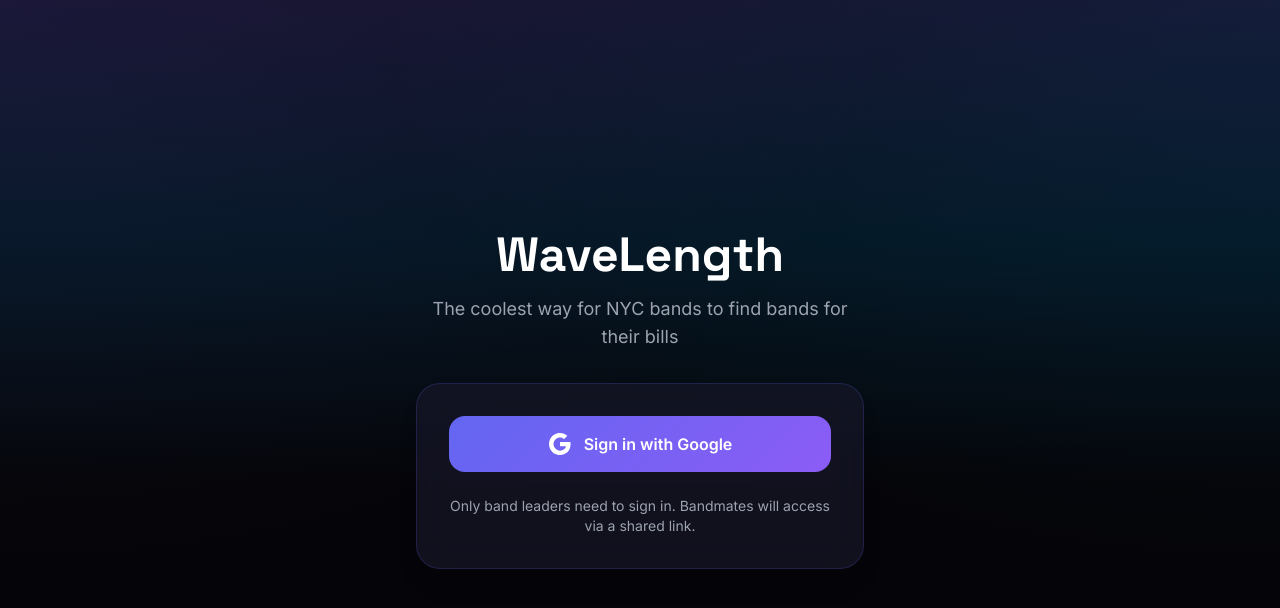
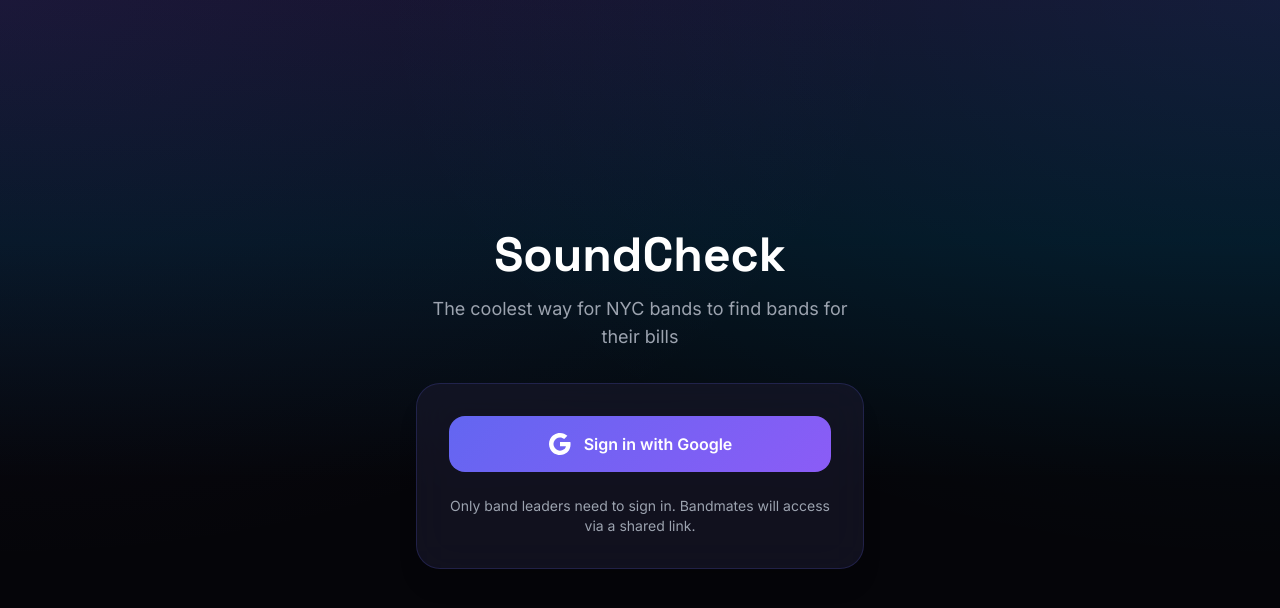
Before and after one commit to siddhak711/EEGSharedCalendar, a Next.js app: page /login in a window 1280 px wide. Shown: the top 608 px of the page. Built offline with nearby package versions, Linux system fonts and the light colour scheme; no server answers.

Commit message:
SoundCheck Rebrand

```diff
--- a/app/(auth)/login/page.tsx
+++ b/app/(auth)/login/page.tsx
@@ -20,7 +20,7 @@ export default async function LoginPage({
       <div className="max-w-md w-full space-y-8">
         <div className="text-center">
           <h1 className="text-5xl font-display font-bold text-white mb-4">
-            WaveLength
+            SoundCheck
           </h1>
           <p className="text-lg text-wavelength-text-muted font-normal">
             The coolest way for NYC bands to find bands for their bills
--- a/components/LandingPage.tsx
+++ b/components/LandingPage.tsx
@@ -306,7 +306,7 @@ export default function LandingPage() {
               backgroundClip: 'text',
             }}
           >
-            WaveLength
+            SoundCheck
           </h1>
         </div>
       </div>
--- a/components/navbar/Navbar.tsx
+++ b/components/navbar/Navbar.tsx
@@ -58,7 +58,7 @@ export default function Navbar() {
             {/* Logo and Desktop Navigation */}
             <div className="flex items-center gap-4 md:gap-6">
               <h1 className="text-xl sm:text-2xl font-display font-bold text-gradient leading-tight">
-                WaveLength
+                SoundCheck
               </h1>
               {/* Desktop Navigation Links */}
               <div className="hidden md:flex items-center gap-6">
```
